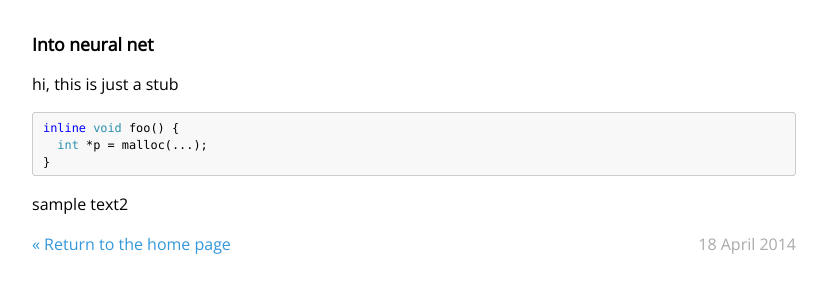
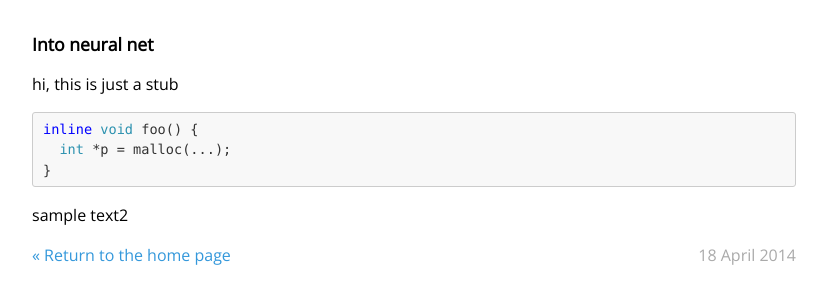
Before and after one commit to lugovskoy/lugovskoy.github.io, a Jekyll site: the page built from _posts/2014-08-02-into-neural-net.md, in a window 1280 px wide. Shown: the top 304 px of the page, without its empty margins (226-1053 px from the left). Built offline with Jekyll 4.4.1, drawn with Linux system fonts in a browser that asks for light colours; some web fonts are replaced.

Commit message:
Update main.css

```diff
--- a/css/main.css
+++ b/css/main.css
@@ -1,6 +1,5 @@
 @import url('https://fonts.googleapis.com/css?family=Open+Sans:400&subset=latin,latin-ext');
 @import url('https://fonts.googleapis.com/css?family=Artifika&effect=anaglyph');
-@import url('https://fonts.googleapis.com/css?family=Cousine');
 
 * {
     margin:0;
@@ -107,7 +106,7 @@
 }
 
 code,pre {
-    font-family:Consolas, Cousine, monospace
+    font-family:Consolas, Menlo, Monaco, monospace
 }
 
 code {
@@ -123,7 +122,7 @@
     padding:10px;
     margin:0 0 10.5px;
     font-size:14px;
-    line-height:1.2;
+    line-height:1.428571429;
     word-break:break-all;
     word-wrap:break-word;
     white-space:pre-wrap
@@ -131,8 +130,8 @@
 
 pre code {
     padding:0;
-    font-size:85%;
-    color:inherit;
+    font-size:13.6px;
+    color:#333;
     background-color:transparent
 }
 
```
